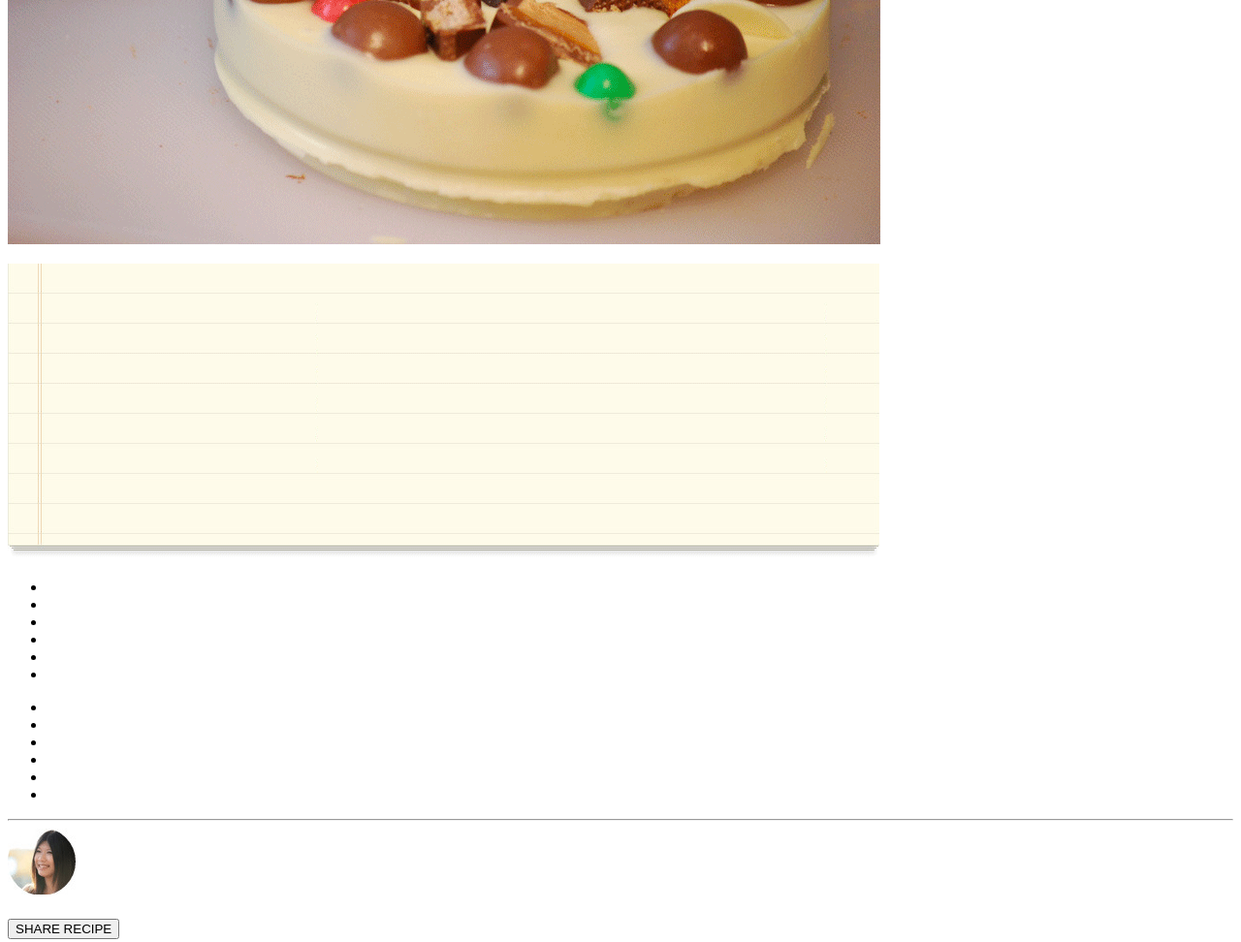
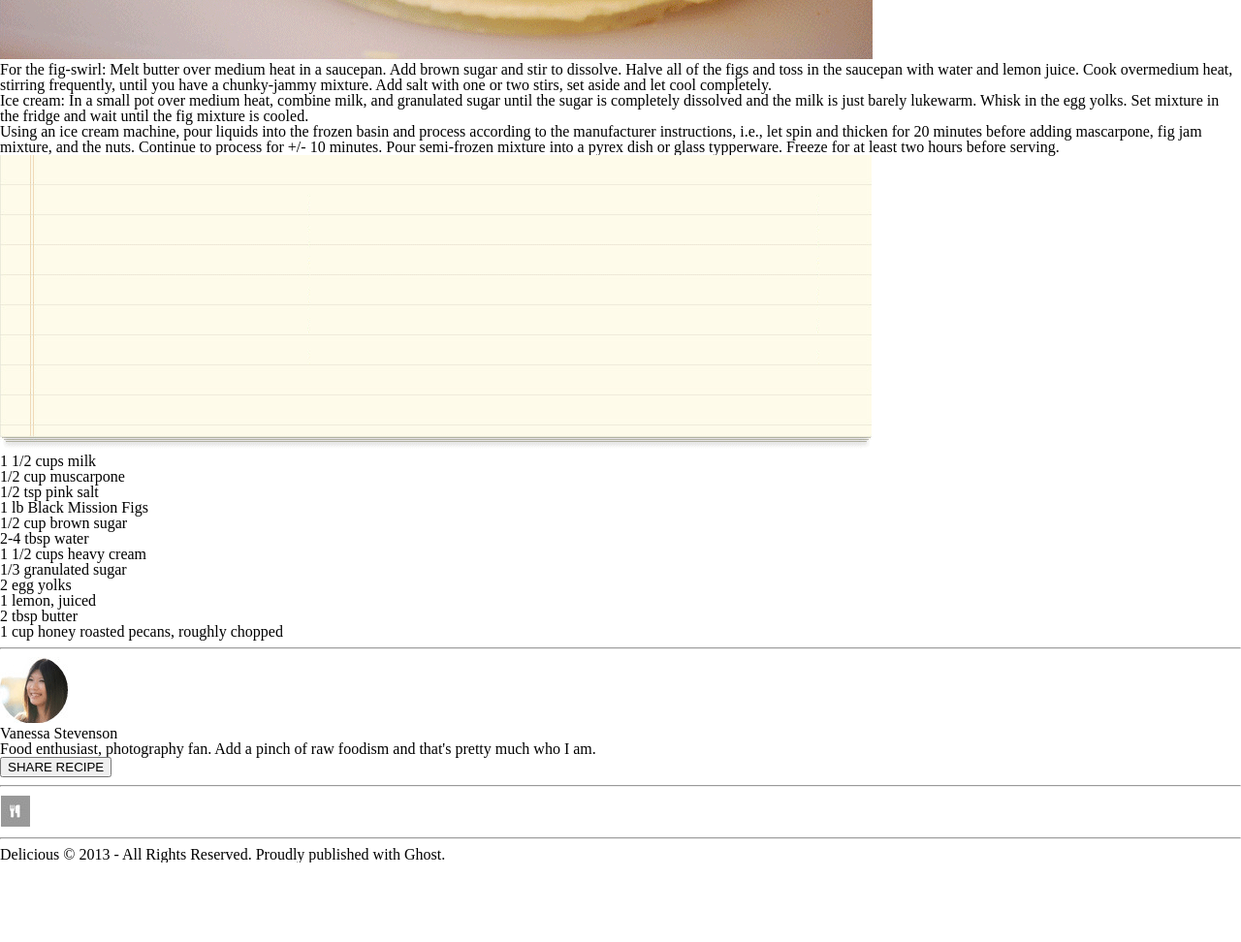
Before and after one commit to alexlhanson/ChocolatePizza, a plain HTML site: page index.html in a window 1280 px wide. Shown: the part 920-1892 px from the top of the page at 97% size. After the commit the page ends 1810 px from the top, so only its background shows below. Drawn offline with Linux system fonts and the light colour scheme.

Commit message:
HTML structure done, text added, css files linked and ready for styling

```diff
--- a/index.html
+++ b/index.html
@@ -6,8 +6,8 @@
   <meta name="viewport" content="width=device-width, initial-scale=1.0">
   <meta http-equiv="X-UA-Compatible" content="ie=edge">
   <title>Document</title>
-  <link href="./reset.css">
-  <link href="./style.css">
+  <link href="./reset.css" rel="stylesheet">
+  <link href="./style.css" rel="stylesheet">
 </head>
 
 <body>
@@ -65,28 +65,28 @@
     <img src="./Images/choco-pizza.png" alt="chocolate pizza">
 
     <section>
-      <p></p>
-      <p></p>
-      <p></p>
+      <p>For the fig-swirl: Melt butter over medium heat in a saucepan. Add brown sugar and stir to dissolve. Halve all of the figs and toss in the saucepan with water and lemon juice. Cook overmedium heat, stirring frequently, until you have a chunky-jammy mixture. Add salt with one or two stirs, set aside and let cool completely.</p>
+      <p>Ice cream: In a small pot over medium heat, combine milk, and granulated sugar until the sugar is completely dissolved and the milk is just barely lukewarm. Whisk in the egg yolks. Set mixture in the fridge and wait until the fig mixture is cooled.</p>
+      <p>Using an ice cream machine, pour liquids into the frozen basin and process according to the manufacturer instructions, i.e., let spin and thicken for 20 minutes before adding mascarpone, fig jam mixture, and the nuts. Continue to process for +/- 10 minutes. Pour semi-frozen mixture into a pyrex dish or glass typperware. Freeze for at least two hours before serving.</p>
     </section>
 
     <section>
       <img src="./Images/list-bg.png" alt="college ruled paper">
       <ul>
-        <li></li>
-        <li></li>
-        <li></li>
-        <li></li>
-        <li></li>
-        <li></li>
+        <li>1 1/2 cups milk</li>
+        <li>1/2 cup muscarpone</li>
+        <li>1/2 tsp pink salt</li>
+        <li>1 lb Black Mission Figs</li>
+        <li>1/2 cup brown sugar</li>
+        <li>2-4 tbsp water</li>
       </ul>
       <ul>
-        <li></li>
-        <li></li>
-        <li></li>
-        <li></li>
-        <li></li>
-        <li></li>
+        <li>1 1/2 cups heavy cream</li>
+        <li>1/3 granulated sugar</li>
+        <li>2 egg yolks</li>
+        <li>1 lemon, juiced</li>
+        <li>2 tbsp butter</li>
+        <li>1 cup honey roasted pecans, roughly chopped</li>
 
       </ul>
     </section>
@@ -95,8 +95,8 @@
 
     <section>
       <img src="./Images/van-pic.png" alt="Image of vanessa stevenson">
-      <h4></h4>
-      <p></p>
+      <h4>Vanessa Stevenson</h4>
+      <p>Food enthusiast, photography fan. Add a pinch of raw foodism and that's pretty much who I am.</p>
       <button>SHARE RECIPE</button>
     </section>
 
@@ -113,7 +113,7 @@
   </main>
 
   <footer>
-    <p></p>
+    <p>Delicious © 2013 - All Rights Reserved. Proudly published with Ghost.</p>
   </footer>
 </body>
 
```
